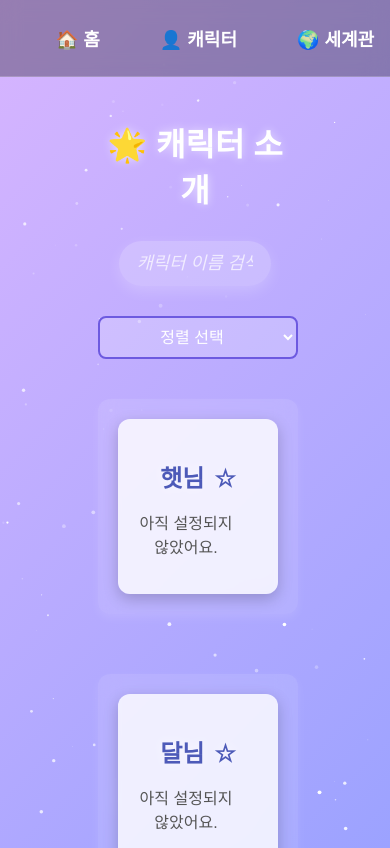
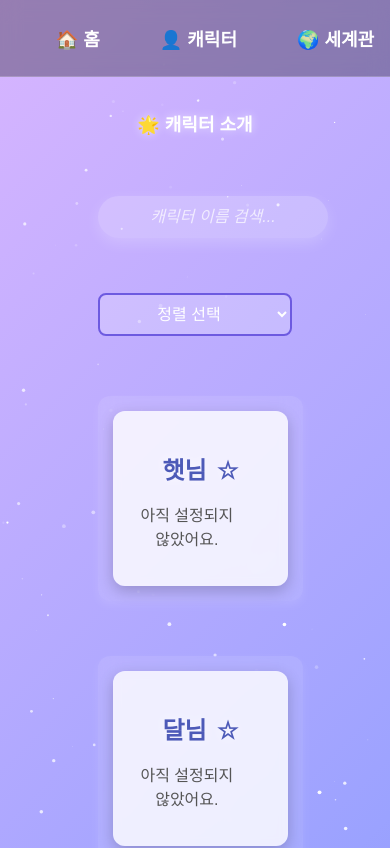
Before and after one commit to noogooz/haedeun-project, a React (Vite) app: page /characters in a window 390 px wide. Shown: the top 848 px of the page. Built offline with nearby package versions, Linux system fonts and the light colour scheme.

Commit message:
검색 및 정렬 UI 개선 + 반응형 적용

```diff
--- a/src/CharactersPage.jsx
+++ b/src/CharactersPage.jsx
@@ -64,7 +64,8 @@ export default function CharactersPage() {
     <div className="characters-container">
       <h1 className="characters-title">🌟 캐릭터 소개</h1>
 
-      {/* 🔍 검색창 */}
+      {/* 🔍 검색 & 정렬 컨테이너 */}
+      <div className="search-sort-container">
         <input
           type="text"
           placeholder="캐릭터 이름 검색..."
@@ -73,7 +74,6 @@ export default function CharactersPage() {
           className="search-input"
         />
 
-      {/* 🔄 정렬 드롭다운 메뉴 */}
         <select
           className="sort-select"
           value={sortOption}
@@ -84,6 +84,7 @@ export default function CharactersPage() {
           <option value="Z-A">이름순 (Z-A)</option>
           <option value="random">랜덤 정렬</option>
         </select>
+      </div>
 
       <div ref={cardsRef} className="characters-grid">
         {filteredCharacters.map((char) => (
--- a/src/style.css
+++ b/src/style.css
@@ -557,3 +557,71 @@ body {
   max-width: 800px;
   margin: 0 auto;
 }
+/* 🌟 기본 캐릭터 카드 스타일 */
+.character-card {
+  width: 250px;
+  height: 350px;
+  padding: 15px;
+  text-align: center;
+  transition: transform 0.3s ease;
+}
+
+/* 🏆 ⭐ 캐릭터 목록을 3열 → 2열 → 1열로 반응형 조정 */
+.characters-grid {
+  display: grid;
+  grid-template-columns: repeat(3, 1fr); /* 기본: 3개씩 배치 */
+  gap: 15px;
+  justify-content: center;
+}
+
+/* 📌 📱 작은 화면 (태블릿) */
+@media (max-width: 1024px) {
+  .characters-grid {
+    grid-template-columns: repeat(2, 1fr); /* 태블릿: 2개씩 배치 */
+  }
+
+  .character-card {
+    width: 200px;
+    height: 300px;
+  }
+
+  .characters-title {
+    font-size: 22px;
+  }
+}
+
+/* 📌 📱 더 작은 화면 (스마트폰) */
+@media (max-width: 600px) {
+  .characters-grid {
+    grid-template-columns: repeat(1, 1fr); /* 모바일: 1개씩 배치 */
+  }
+
+  .character-card {
+    width: 90%;
+    height: auto;
+  }
+
+  .search-input,
+  .sort-select {
+    width: 100%; /* 검색창과 정렬 메뉴를 가득 차게 */
+    font-size: 16px;
+  }
+
+  .characters-title {
+    font-size: 18px;
+  }
+}
+.search-sort-container {
+  display: flex;
+  justify-content: center;
+  gap: 10px;
+  margin-bottom: 20px;
+}
+
+/* 📱 모바일에서는 세로 정렬 */
+@media (max-width: 600px) {
+  .search-sort-container {
+    flex-direction: column;
+    gap: 5px;
+  }
+}
```
Lines whose indentation alone changed are shown as unchanged.
